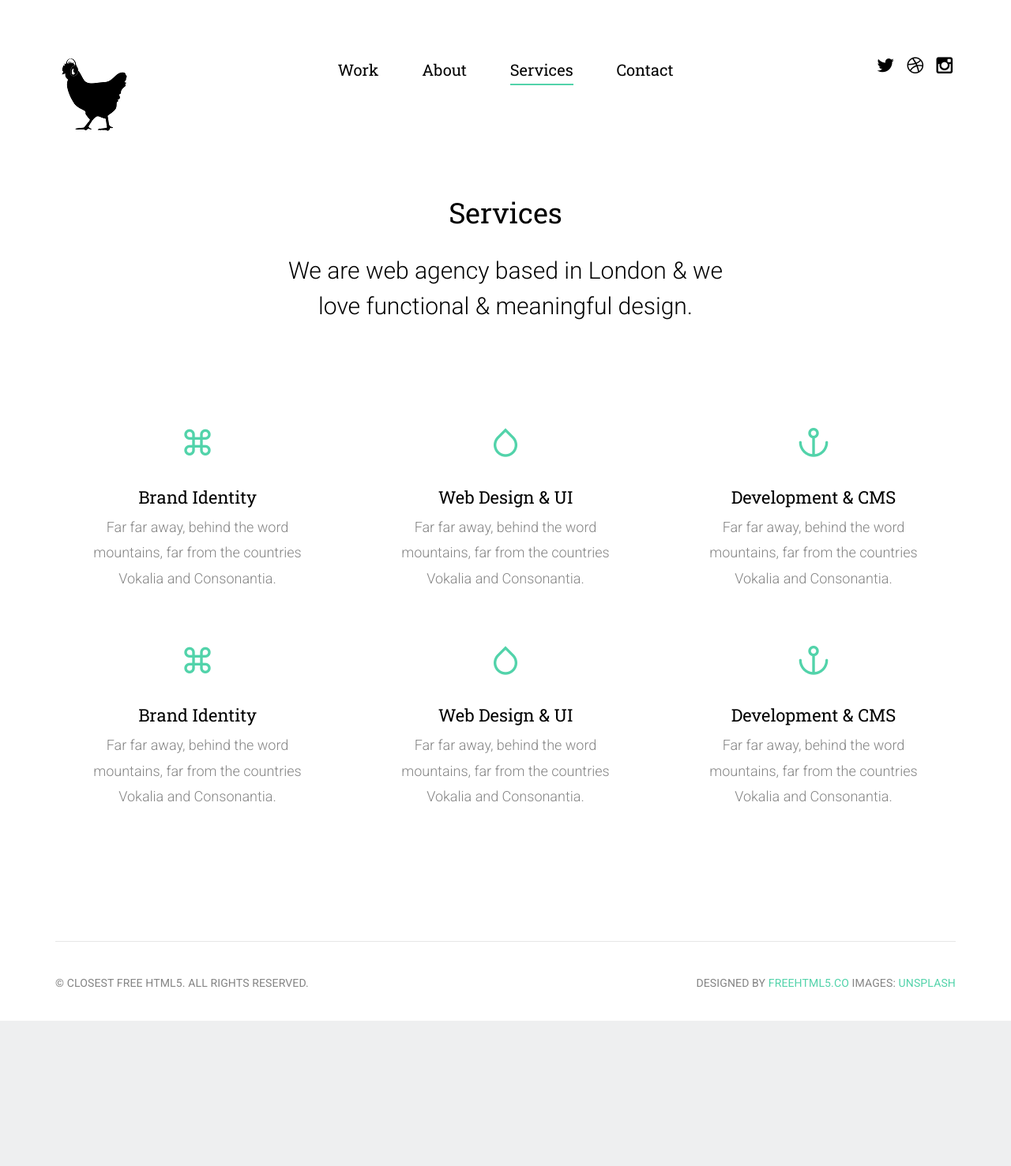
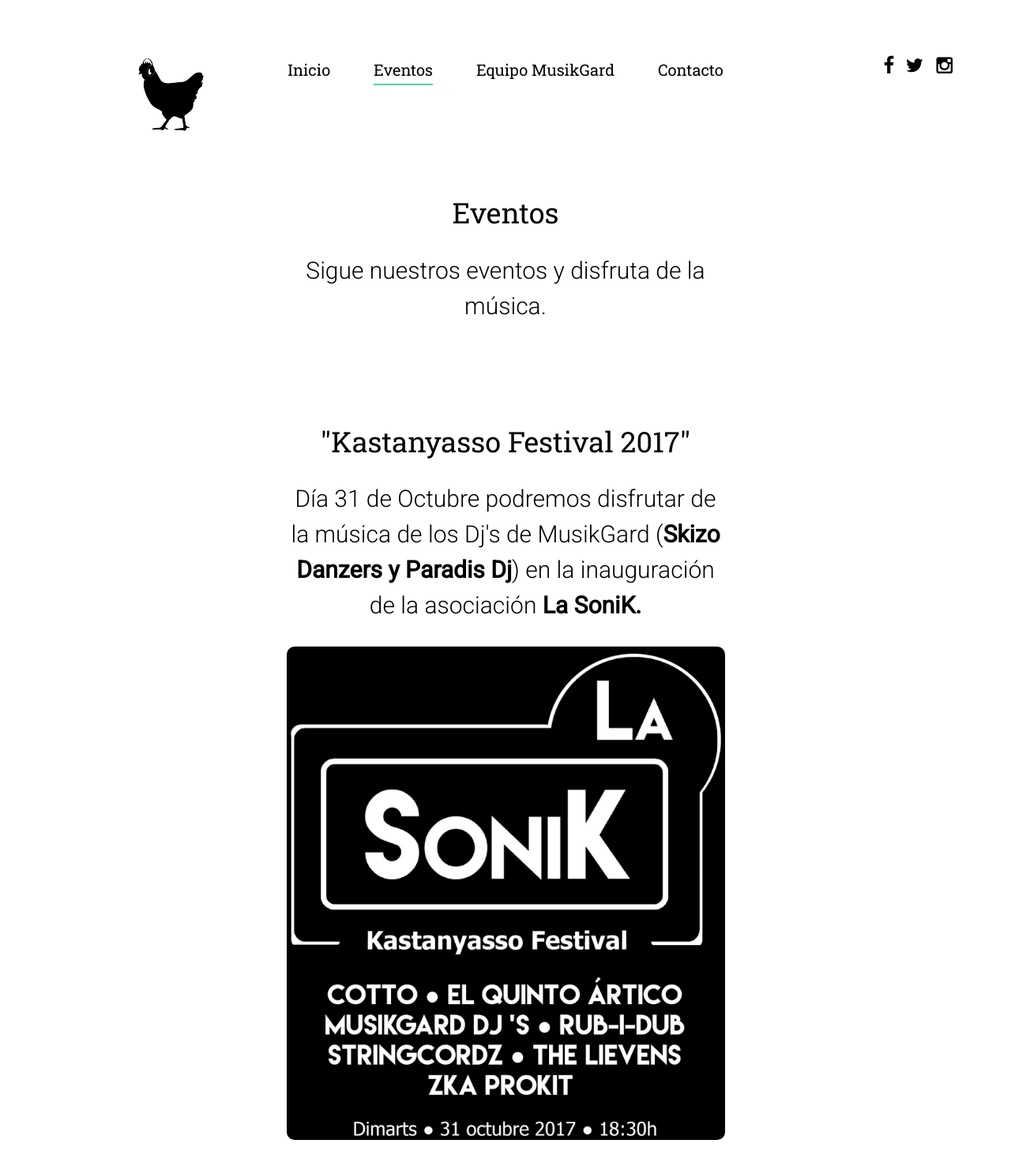
Before and after one commit to javiermarper/musikGard, a plain HTML site: page eventos.html in a window 1280 px wide. Shown: the top 1477 px of the page at 79% size. Before the commit the page ends 1293 px from the top, so only its background shows below. Drawn offline with Linux system fonts and the light colour scheme; files whose address does not match are found by name.

Commit message:
página de eventos

```diff
--- a/services.html
+++ b/eventos.html
@@ -7,11 +7,11 @@
 	<head>
 	<meta charset="utf-8">
 	<meta http-equiv="X-UA-Compatible" content="IE=edge">
-	<title>Closest &mdash; 100% Free Fully Responsive HTML5 Template by FREEHTML5.co</title>
+	<title>MusikGard</title>
 	<meta name="viewport" content="width=device-width, initial-scale=1">
-	<meta name="description" content="Free HTML5 Template by FREEHTML5.CO" />
-	<meta name="keywords" content="free html5, free template, free bootstrap, html5, css3, mobile first, responsive" />
-	<meta name="author" content="FREEHTML5.CO" />
+	<meta name="description" content="MusikGard" />
+	<meta name="keywords" content="MusikGard" />
+	<meta name="author" content="MusikGard" />
 
   <!--
 	//////////////////////////////////////////////////////
@@ -67,24 +67,24 @@
 			<div class="container">
 				<nav class="navbar navbar-default">
 					<div class="row">
-						<div class="col-md-3">
+						<div class="col-md-2 col-md-offset-1">
 							<div class="fh5co-navbar-brand">
 								<a class="fh5co-logo" href="index.html"><img src="images/brand-nav.png" alt="Closest Logo"></a>
 							</div>
 						</div>
 						<div class="col-md-6">
 							<ul class="nav text-center">
-								<li><a href="index.html"><span>Work</span></a></li>
-								<li><a href="inside.html">About</a></li>
-								<li class="active"><a href="services.html">Services</a></li>
-								<li><a href="contact.html">Contact</a></li>
+								<li><a href="index.html"><span>Inicio</span></a></li>
+								<li class="active"><a href="eventos.html">Eventos</a></li><!--services.html-->
+								<li><a href="">Equipo MusikGard</a></li><!--inside.html-->
+								<li><a href="">Contacto</a></li><!--contact.html-->
 							</ul>
 						</div>
 						<div class="col-md-3">
 							<ul class="social">
-								<li><a href="#"><i class="icon-twitter"></i></a></li>
-								<li><a href="#"><i class="icon-dribbble"></i></a></li>
-								<li><a href="#"><i class="icon-instagram"></i></a></li>
+								<li><a href="https://www.facebook.com/musikgard/"><i class="icon-facebook"></i></a></li>
+								<li><a href="https://twitter.com/MusikGard"><i class="icon-twitter"></i></a></li>
+								<li><a href="https://www.instagram.com/musikgard/"><i class="icon-instagram"></i></a></li>
 							</ul>
 						</div>
 					</div>
@@ -97,71 +97,33 @@
 				<div class="row">
 					<div class="col-lg-6 col-lg-offset-3 col-md-8 col-md-offset-2 text-center">
 						<div class="intro animate-box">
-							<h1>Services</h1>
-							<h2>We are web agency based in London &amp; we love functional &amp; meaningful design.</h2>
+							<h1>Eventos</h1>
+							<h2>Sigue nuestros eventos y disfruta de la música.</h2>
 						</div>
 					</div>
 				</div>
 			<div>
 		</section>
 
-		<section id="services">
+		<section id="work">
 			<div class="container">
 				<div class="row">
-					<div class="col-md-4 animate-box">
-						<div class="service">
-							<div class="service-icon">
-								<i class="icon-command"></i>
-							</div>
-							<h2>Brand Identity</h2>
-							<p>Far far away, behind the word mountains, far from the countries Vokalia and Consonantia.</p>
+					<div class="intro animate-box col-lg-6 col-lg-offset-3 col-md-8 col-md-offset-2 text-center">
+						<h1>"Kastanyasso Festival 2017"</h1>
+						<h2>Día 31 de Octubre podremos disfrutar de la música de los Dj's de MusikGard (<b>Skizo Danzers y Paradis Dj</b>) en la inauguración de la asociación <b>La SoniK.</b></h2>
+					</div>
+					<div class="col-md-6 col-md-offset-3">
+						<div id="castanyasoSoniK" class="fh5co-grid animate-box" style="background-image: url(images/eventoSoniKCastanyada.jpg); border-radius:10px;">
+							<a class="image-popup text-center" href="https://www.facebook.com/events/130505004240184/?acontext=%7B%22ref%22%3A%22108%22%2C%22action_history%22%3A%22null%22%7D">
+								<div class="work-title">
+									<h3>"Kastanyasso Festival 2017"</h3>
+									<span>La SoniK</span>
+								</div>
+							</a>
 						</div>
-					</div>
-					<div class="col-md-4 animate-box">
-						<div class="service">
-							<div class="service-icon">
-								<i class="icon-drop2"></i>
-							</div>
-							<h2>Web Design &amp; UI</h2>
-							<p>Far far away, behind the word mountains, far from the countries Vokalia and Consonantia.</p>
-						</div>
-					</div>
-					<div class="col-md-4 animate-box">
-						<div class="service">
-							<div class="service-icon">
-								<i class="icon-anchor"></i>
-							</div>
-							<h2>Development &amp; CMS</h2>
-							<p>Far far away, behind the word mountains, far from the countries Vokalia and Consonantia.</p>
-						</div>
-					</div>
 
-					<div class="col-md-4 animate-box">
-						<div class="service">
-							<div class="service-icon">
-								<i class="icon-command"></i>
-							</div>
-							<h2>Brand Identity</h2>
-							<p>Far far away, behind the word mountains, far from the countries Vokalia and Consonantia.</p>
-						</div>
-					</div>
-					<div class="col-md-4 animate-box">
-						<div class="service">
-							<div class="service-icon">
-								<i class="icon-drop2"></i>
-							</div>
-							<h2>Web Design &amp; UI</h2>
-							<p>Far far away, behind the word mountains, far from the countries Vokalia and Consonantia.</p>
-						</div>
-					</div>
-					<div class="col-md-4 animate-box">
-						<div class="service">
-							<div class="service-icon">
-								<i class="icon-anchor"></i>
-							</div>
-							<h2>Development &amp; CMS</h2>
-							<p>Far far away, behind the word mountains, far from the countries Vokalia and Consonantia.</p>
-						</div>
+						<!--AQUÍ SE PUBLICAN LOS EVENTOS-->
+
 					</div>
 				</div>
 			</div>
@@ -169,16 +131,12 @@
 
 
 
-
-
 		<footer id="footer" role="contentinfo">
 			<div class="container">
 				<div class="row">
-					<div class="col-md-12 text-center">
+					<div class="col-md-12 text-center ">
 						<div class="footer-widget border">
-							<p class="pull-left"><small>&copy; Closest Free HTML5. All Rights Reserved.</small></p>
-							<p class="pull-right"><small> Designed by  <a href="http://freehtml5.co/" ta>freehtml5.co</a>  Images: <a href="https://unsplash.com/">Unsplash</a></small></p>
-
+							<p class="pull-left"><small>&copy; MusikGard. All Rights Reserved.</small></p>
 						</div>
 					</div>
 				</div>
```
Also changed, not shown: index.html (+11 -11 lines), images/eventoSoniKCastanyada.jpg (added).
